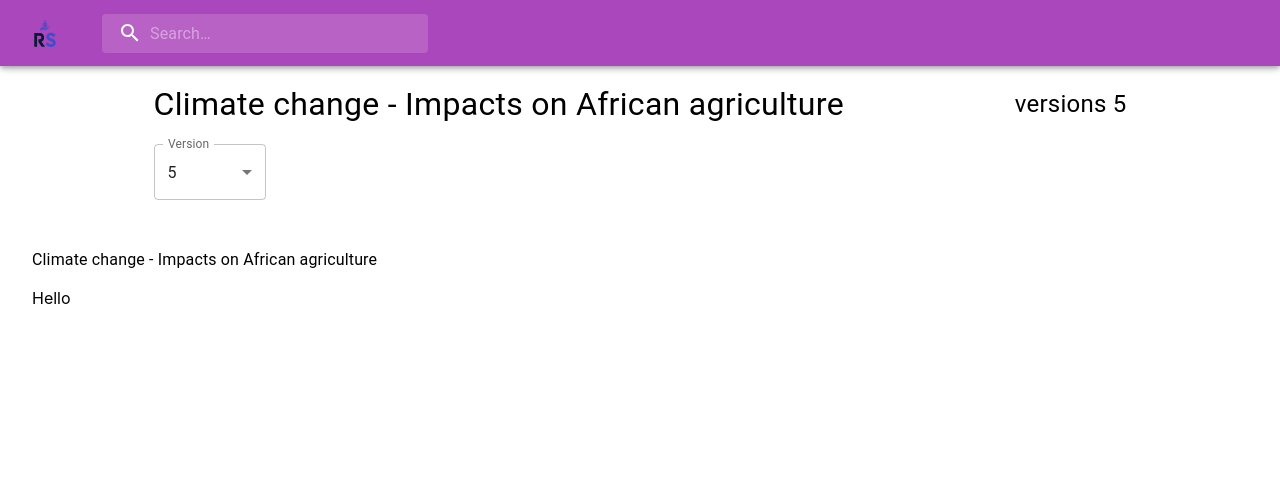
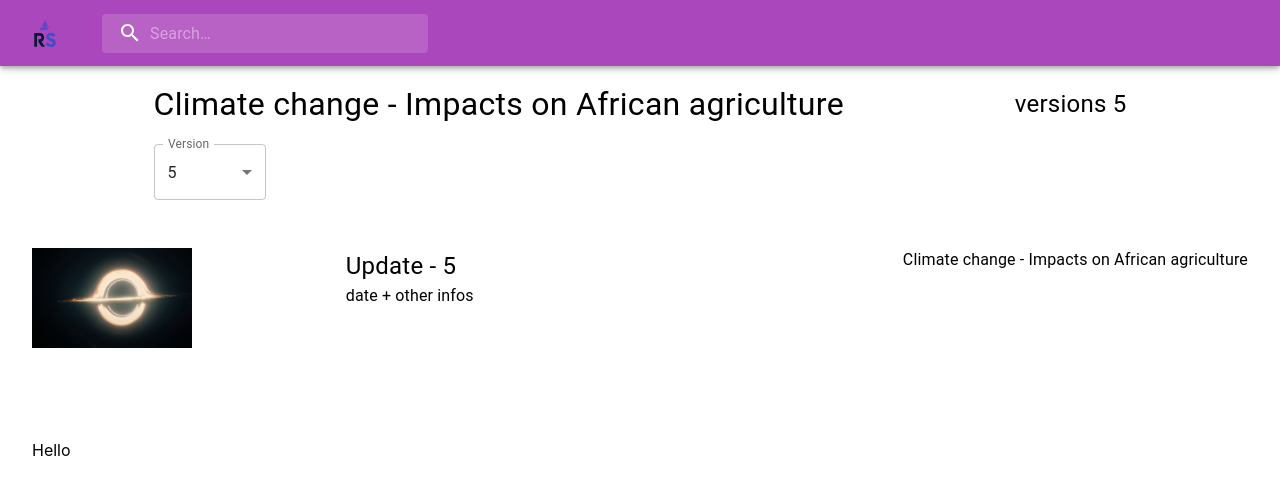
Before and after one commit to researchshare-official/frontend, a Next.js app: page /versionning in a window 1280 px wide. Shown: the top 494 px of the page. Built offline with nearby package versions, Linux system fonts and the light colour scheme.

Commit message:
add add for get color theme frome master

```diff
--- a/components/Versionning/ModificationDescription.tsx
+++ b/components/Versionning/ModificationDescription.tsx
@@ -3,13 +3,34 @@ import { Box } from '@mui/system';
 import { Typography, MenuItem, Select, FormControl, InputLabel } from '@mui/material';
 import { SelectChangeEvent } from '@mui/material/Select';
 import { useState } from 'react';
+import Image from 'next/image'
 
 const ModificationDescription: NextPage = () => {
     return (
-        <Box sx={{marginTop:'3rem'}}>
-            <Typography sx={{}}>
-                Climate change - Impacts on African agriculture
-            </Typography>
+        <Box sx={{marginTop:'3rem', display:'flex', flexDirection:'row', justifyContent:'space-between'}}>
+            <Box sx={{maxWidth:'20%', display:'flex', flexDirection:'column'}}>
+                <Box sx={{}}>
+                    <Image src='/interstellar_black_hole.jpg'height={100} width={160} alt='black hole' />
+                </Box>
+                <Typography sx={{color: 'secondary.main'}}>
+                    Adina Cazalens, Alexandre Monnier, Maugan Verdier, Lorenzo Carrascosa
+                </Typography>
+            </Box>
+
+            <Box sx={{display:'flex', flexDirection:'column', minWidth:'40%'}}>
+                <Typography sx={{fontSize:"1.5rem"}}>
+                    Update - 5
+                </Typography>
+                <Typography sx={{}}>
+                    date + other infos
+                </Typography>
+            </Box>
+
+            <Box sx={{}}>
+                <Typography sx={{}}>
+                    Climate change - Impacts on African agriculture
+                </Typography>
+            </Box>
         </Box>
     )
 };
--- a/components/Versionning/TitleVersionSwitch.tsx
+++ b/components/Versionning/TitleVersionSwitch.tsx
@@ -33,7 +33,7 @@ const TitleVersionSwitch: NextPage = () => {
                 <Typography sx={{fontSize:"2rem", display:"flex", justifyContent:'center'}}>
                     Climate change - Impacts on African agriculture
                 </Typography>
-                <Typography sx={{minWidth:'12rem', display:"flex", justifyContent:'right', fontSize:"1.5rem", marginLeft:"2rem", marginTop:"0.38rem"}}>
+                <Typography sx={{minWidth:'10rem', display:"flex", justifyContent:'right', fontSize:"1.5rem", marginLeft:"2rem", marginTop:"0.38rem"}}>
                     versions 5
                 </Typography>
             </Box>
```
Also changed, not shown: public/interstellar_black_hole.jpg (added).
